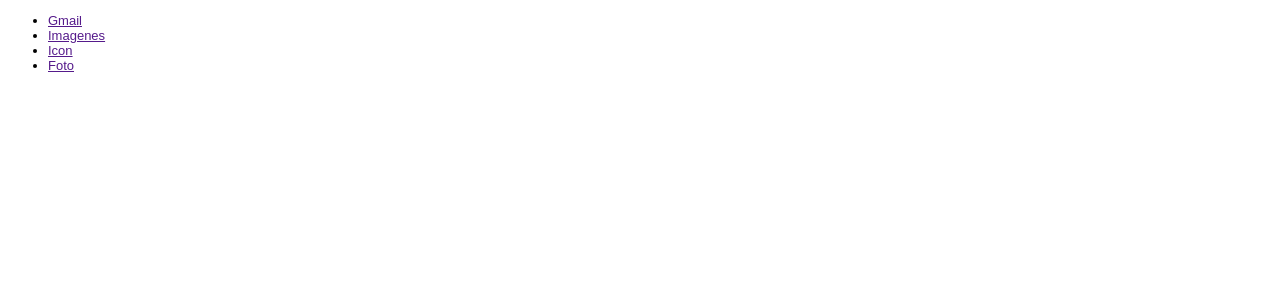
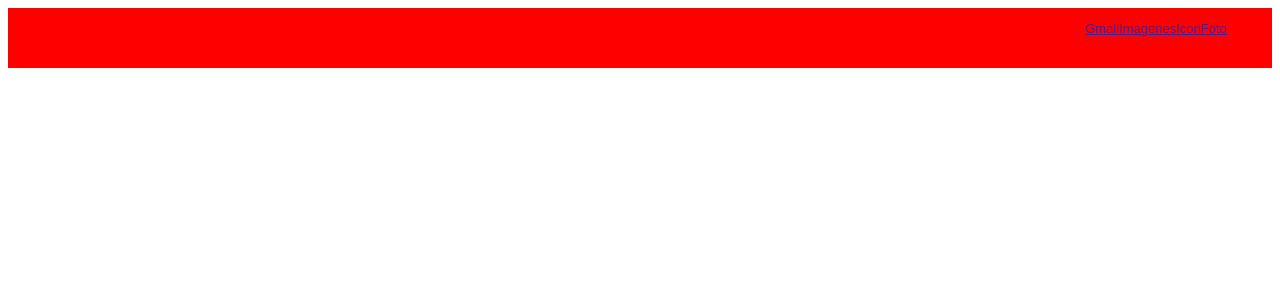
Before and after one commit to ChrisCodeX/Google-Clone-Angular, an Angular app: page / in a window 1280 px wide. Shown: the top 300 px of the page. Built offline with nearby package versions, Linux system fonts and the light colour scheme.

Commit message:
padding deleted in .nav-right section class of CSS

```diff
--- a/src/app/app.component.html
+++ b/src/app/app.component.html
@@ -2,7 +2,7 @@
   <!--Header-->
   <header>
     <nav>
-      <ul>
+      <ul class="nav-rigth-section">
         <!--Shotcur for li*4-->
         <li>
           <a href="">Gmail</a>
--- a/src/app/app.component.scss
+++ b/src/app/app.component.scss
@@ -1,6 +1,32 @@
+
 body {
   margin: 0;
   padding: 0;
   font-size: 13px;
   font-family: Arial, Helvetica, sans-serif;
 }
+
+header {
+  background-color: red;
+  width: 100%;
+  height: 60px;
+}
+
+header nav{
+  display: flex;
+  justify-content: flex-end;
+}
+
+header nav .nav-rigth-section {
+  padding: 0;
+  width: 232px;
+  height: auto;
+  display: flex;
+  justify-content: center;
+  align-items: center;
+  list-style: none;
+}
+
+header nav .nav-rigth-section a {
+  //margin-right: 10px;
+}
```
